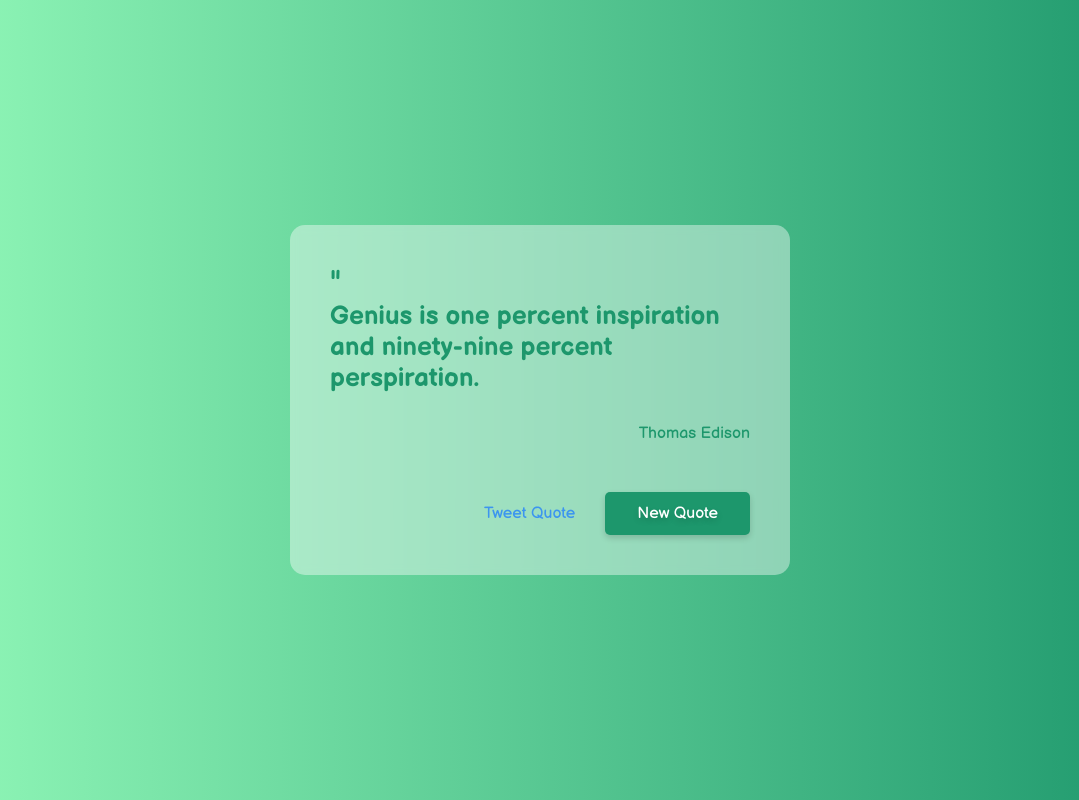
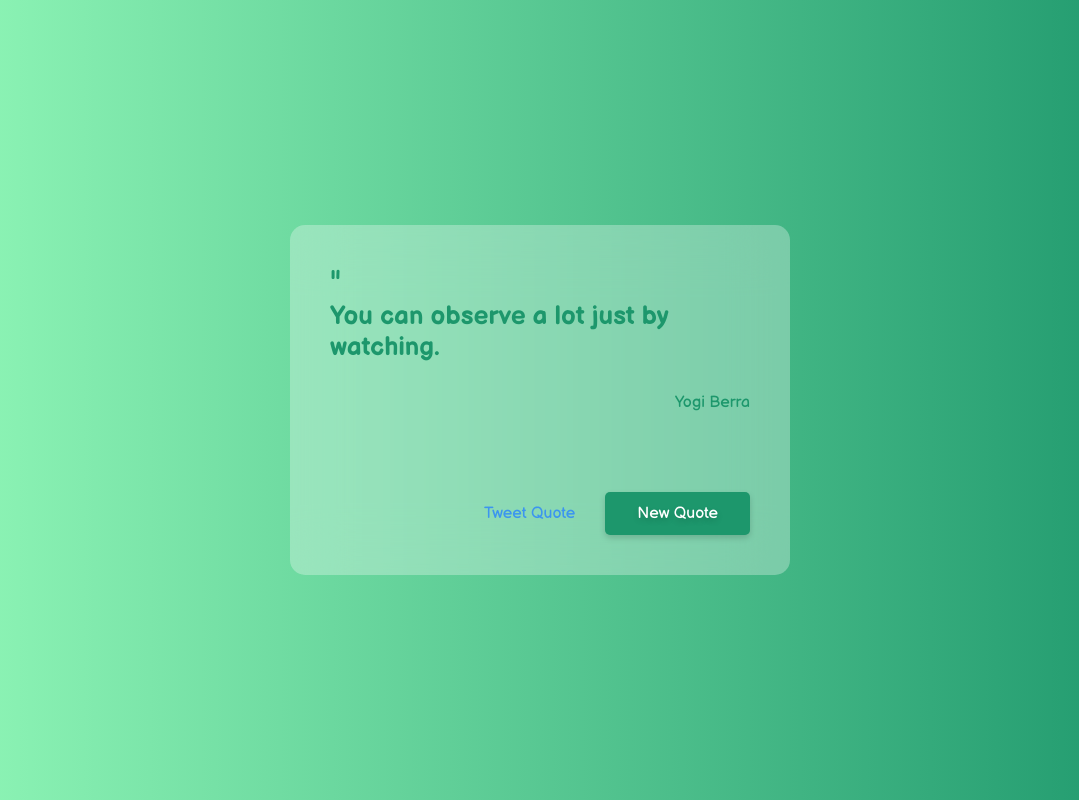
Before and after one commit to darbazali/random-quote-machine, a React (Vite) app: page / in a window 1280 px wide. Shown: the whole page, without its empty margins (100-1179 px from the left). Built offline with nearby package versions, Linux system fonts and the light colour scheme.

Commit message:
handle state with redux

```diff
--- a/package.json
+++ b/package.json
@@ -24,6 +24,8 @@
   },
   "dependencies": {
     "react": "^16.13.1",
-    "react-dom": "^16.13.1"
+    "react-dom": "^16.13.1",
+    "react-redux": "^7.2.0",
+    "redux": "^4.0.5"
   }
 }
--- a/src/QuoteBox.js
+++ b/src/QuoteBox.js
@@ -1,11 +1,10 @@
 import React, { Component } from "react";
+import { createStore } from 'redux';
+import { connect, Provider } from 'react-redux'
 
-export default class QuoteBox extends Component {
-  constructor(props) {
-    super(props);
 
-    this.state = {
-      quotes: [
+
+const quotes = [
     {
       text:
         "Genius is one percent inspiration and ninety-nine percent perspiration.",
@@ -39,9 +38,44 @@ export default class QuoteBox extends Component {
       text: "Well begun is half done.",
       author: "Aristotle",
     },
-      ],
-      text: "",
-      author: "",
+]
+
+
+
+const NEW_QUOTE = 'NEW_QUOTE';
+const newQuoteAction = () => {
+    return {
+        type: NEW_QUOTE
+    }
+}
+
+
+const getRandomItem = array => array[Math.floor( Math.random() * array.length )]
+
+const reducer = (state = [], action ) => {
+    const randomItem = getRandomItem(quotes);
+
+    switch ( action.type ) {
+        case NEW_QUOTE:
+            return {
+                text: randomItem.text,
+                author: randomItem.author
+            }
+        default: return state;
+    }
+}
+
+const store = createStore(reducer);
+
+
+
+
+class Presentational extends Component {
+  constructor(props) {
+    super(props);
+
+    this.state = {
+      quotes
     };
 
     this.handleNewQuote = this.handleNewQuote.bind(this);
@@ -57,21 +91,11 @@ export default class QuoteBox extends Component {
     //         jsonData = [...data]
     //     });
 
-    const randomIndex = Math.floor(Math.random() * this.state.quotes.length);
-    const randomItem = this.state.quotes[randomIndex];
-    this.setState((state) => ({
-      text: randomItem.text,
-      author: randomItem.author,
-    }));
+    this.props.getNewQuote(this.state)
   }
 
   handleNewQuote() {
-    const randomIndex = Math.floor(Math.random() * this.state.quotes.length);
-    const randomItem = this.state.quotes[randomIndex];
-    this.setState((state) => ({
-      text: randomItem.text,
-      author: randomItem.author,
-    }));
+    this.props.getNewQuote(this.state)
   }
 
   render() {
@@ -79,9 +103,9 @@ export default class QuoteBox extends Component {
 
         <div id="quote-box">
             <span id="quote-mark">"</span>
-          <h3 id="text">{this.state.text}</h3>
+          <h3 id="text">{this.props.quotes.text}</h3>
 
-          <p id="author">{this.state.author}</p>
+          <p id="author">{this.props.quotes.author}</p>
 
             <div id="box-buttons">
             <a href="twitter.com/intent/tweet" id="tweet-quote">
@@ -98,3 +122,36 @@ export default class QuoteBox extends Component {
     );
   }
 }
+
+
+
+const mapStateToProps = ( state ) => {
+    return {
+        quotes: state
+    }
+}
+
+
+const mapDispatchToProps = dispatch => {
+    return {
+        getNewQuote: function() {
+            dispatch(newQuoteAction());
+        }
+    }
+}
+
+
+
+const Container = connect( mapStateToProps, mapDispatchToProps)(Presentational);
+
+
+
+export default class QuoteBox extends Component {
+    render() {
+        return (
+           <Provider store={store}>
+               <Container />
+           </Provider>
+        )
+    }
+}
--- a/src/style.css
+++ b/src/style.css
@@ -39,17 +39,22 @@ body {
     height: 350px;
     color: #1D976C;
     padding: 40px;
+    background: transparent;
 
     position: absolute;
     top: 50%;
     left: 50%;
     transform: translate(-50%, -50%);
-    -webkit-backdrop-filter: blur(5px);
-    backdrop-filter: blur(5px);
-    background-color: rgba(255, 255, 255, 0.411);
+
+    -webkit-backdrop-filter: blur(30px);
+    backdrop-filter: blur(30px);
+    background-color: rgba(255, 255, 255, 0.30);
 
     border: none;
     border-radius: 15px;
+
+
+
 
 }
 
```
Also changed, not shown: 1 other file (tests, documents, lock files or other folders). Lines whose indentation alone changed are shown as unchanged.
